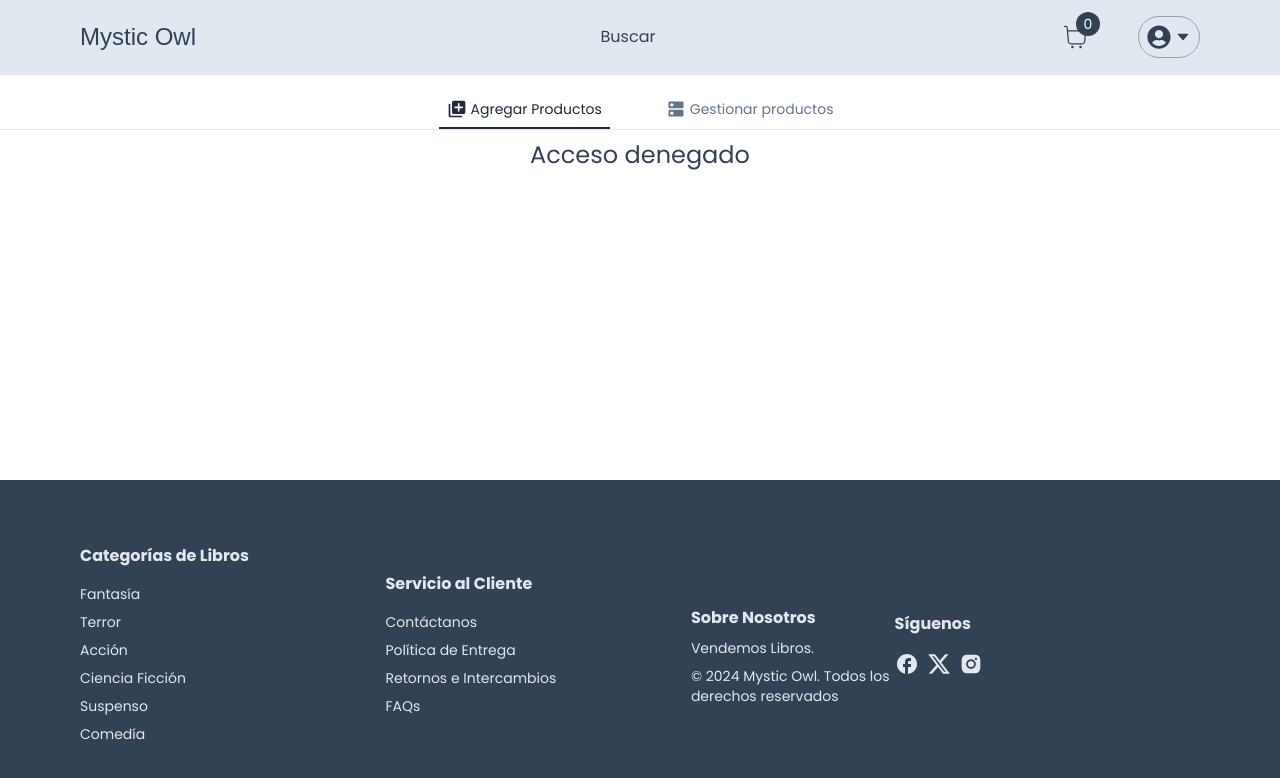
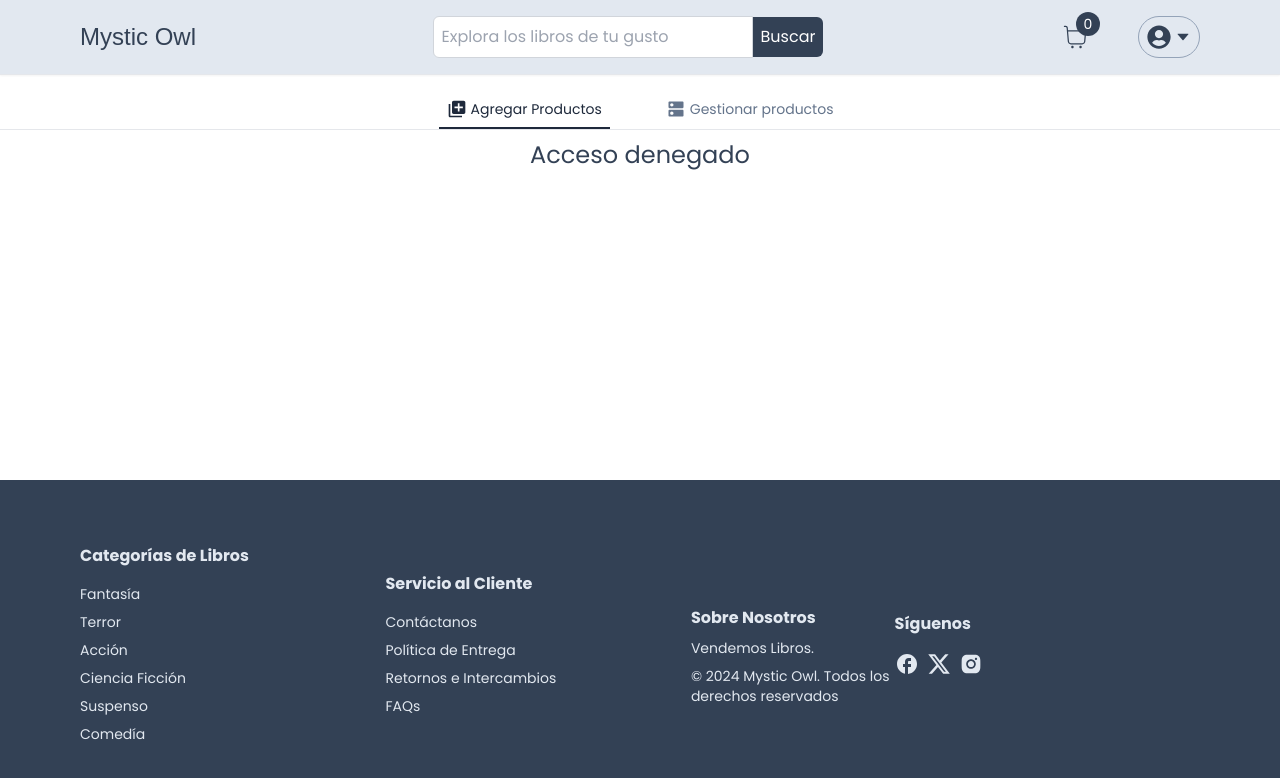
Before and after one commit to nyx08dreamer/book-store, a Next.js app: page /admin/add-products in a window 1280 px wide. Shown: the top 778 px of the page. Built offline with nearby package versions, Linux system fonts and the light colour scheme; no server answers; a web font is replaced by a local one.

Commit message:
Pestañas de categorías y barra de búsqueda, infuncionales xd

```diff
--- a/app/admin/add-products/AddProductForm.tsx
+++ b/app/admin/add-products/AddProductForm.tsx
@@ -7,10 +7,13 @@ import CustomCheckBox from "@/app/components/inputs/CustomCheckBox";
 import Input from "@/app/components/inputs/Input";
 import SelectColor from "@/app/components/inputs/SelectColor";
 import TextArea from "@/app/components/inputs/TextArea";
+import firebaseApp from "@/libs/firebase";
 import { categories } from "@/utils/Categories";
 import { colors } from "@/utils/Colors";
 import { useCallback, useEffect, useState } from "react";
 import { FieldValues, SubmitHandler, useForm } from "react-hook-form";
+import toast from "react-hot-toast";
+import { getStorage, ref, uploadBytes, uploadBytesResumable } from "firebase/storage";
 
 
 export type ImageType = {
@@ -59,6 +62,38 @@ const AddProductsForm = () => {
 
     const onSubmit: SubmitHandler<FieldValues> = async(data) => {
         console.log("Product Data", data);
+
+        setIsLoading(true)
+        let UploadedImages: UploadedImageType[] = []
+
+        if(!data.category){
+            setIsLoading(false)
+            return toast.error("La categoría no ha sido seleccionada")
+        }
+
+        if(!data.images || data.images.length === 0){
+            setIsLoading(false)
+            return toast.error("No se ha seleccionado una imagen")
+        }
+
+        const handleImageUploads = async () => {
+            toast("Creando producto, por favor espere");
+            try{
+                for(const item of data.images)
+                    if(item.image){
+                        const fileName = new Date().getTime() + '-' + item.image.name
+                        const storage = getStorage(firebaseApp)
+                        const storageRef = ref(storage, `products/${fileName}`);
+                        const uploadTask = uploadBytesResumable(storageRef, item.image);
+
+                        await new Promise<void>((resolve, reject) =>{
+
+                        })
+                    }
+            } catch (error) {
+
+            }
+        }
     }
 
     const category = watch("category");
--- /dev/null
+++ b/app/components/nav/Categories.tsx
@@ -0,0 +1,34 @@
+'use client'
+
+import { categories } from "@/utils/Categories";
+import Container from "../Container";
+import Category from "./Category";
+import { usePathname, useSearchParams } from "next/navigation";
+
+const Categories = () => {
+
+    const params = useSearchParams()
+    const category = params?.get('category')
+    const pathname = usePathname();
+
+    const isMainPage = pathname === "/"
+
+    if(!isMainPage) return null;
+
+    return (
+        <div className="bg-white">
+            <Container>
+                <div className="pt-4 flex flex-row items-center justify-between overflow-x-auto">
+                    {categories.map((item) =>(
+                        <Category
+                        key={item.label}
+                        label={item.label}
+                        icon={item.icon}
+                        selected={category === item.label || (category === null && item.label === "Todas")}
+                        />
+                    ))}
+                </div>
+            </Container>
+        </div>
+    );
+}
--- /dev/null
+++ b/app/components/nav/Category.tsx
@@ -0,0 +1,55 @@
+'use client'
+
+import { useSearchParams } from "next/dist/client/components/navigation";
+import { useRouter } from "next/navigation";
+import queryString from "query-string"
+import { useCallback } from "react";
+import { IconType } from "react-icons";
+
+interface CategoryProps{
+    label: string;
+    icon: IconType;
+    selected?: boolean;
+}
+
+const Category: React.FC<CategoryProps> = ({label, icon:Icon, selected})  => {
+
+    const router = useRouter()
+    const params = useSearchParams()
+
+    const handleClick = useCallback(() => {
+        if(label === "Todas"){
+            router.push('/')
+        }else{
+            let currentQuery = {};
+
+            if(params){
+                currentQuery = queryString.parse(params.toString())
+            }
+
+            const updatedQuery:any = {
+                ...currentQuery,
+                category: label
+            }
+
+            const url = queryString.stringifyUrl(
+                {
+                    url: '/',
+                    query: updatedQuery
+                },
+                {
+                    skipNull: true
+                }
+            )
+
+            router.push(url)
+        }
+    }, [label, params, router])
+
+    return <div onClick={handleClick}className={`flex items-center justify-center text-center gap-1 p-2 border-b-2 hover:text-slate-800 transition cursor-pointer ${selected ? 'border-b-slate-800 text-slate-800' : 'border-transparent text-slate-500'}`}>
+        <Icon size={20}/>
+        <div className="font-medium text-sm">{label}</div>
+    </div>
+}
+
+export default Category;
--- a/app/components/nav/NavBar.tsx
+++ b/app/components/nav/NavBar.tsx
@@ -4,6 +4,7 @@ import { Redressed } from "next/font/google";
 import CartCount from "./CartCount";
 import UserMenu from "./UserMenu";
 import { getCurrentUser } from "@/actions/getCurrentUser";
+import SearchBar from "./SearchBar";
 
 const redressed = Redressed({subsets: ['latin'], weight: ['400']});
 
@@ -34,7 +35,9 @@ const NavBar = async () => {
                         <Link href="/" className={`${redressed.className} font-bold text-2xl`}>
                         Mystic Owl
                         </Link>
-                        <div className="hidden md:block">Buscar</div>
+                        <div className="hidden md:block">
+                            <SearchBar/>
+                        </div>
                         <div className="
                         flex items-center gap-8 md:gap-12
                         ">
--- /dev/null
+++ b/app/components/nav/SearchBar.tsx
@@ -0,0 +1,50 @@
+'use client'
+
+import { useRouter } from "next/router";
+import queryString from "query-string";
+import { Field, FieldValues, useForm } from "react-hook-form";
+
+
+const SearchBar = () => {
+
+    const router = useRouter; //Con los parentesis en useRouter no se quejan los push pero no levanta el sistema
+
+    const {
+        register,
+        handleSubmit,
+        reset,
+        formState: {errors}
+
+    } = useForm<FieldValues> ({
+        defaultValues: {
+            searchTerm: ''
+        }
+    })
+
+    const onSubmit: SubmitHandler<FieldValues> = async (data) =>{
+        if(!data.searchTerm) return router.push('/')
+
+        const url = queryString.stringifyUrl({
+            url: '/',
+            query: {
+                searchTerm: data.searchTerm
+            }
+        }, {skipNull: true})
+
+        router.push(url)
+        reset()
+    }
+
+    return <div className="flex items-center">
+        <input
+        {...register("searchTerm")}
+        autoComplete="off"
+        type="text"
+        placeholder="Explora los libros de tu gusto"
+        className="p-2 border border-gray-300 rounded-l-md focus:outline-none focus:border-[0.5px] focus:border-slate-500 w-80"
+        />
+        <button onClick={handleSubmit(onSubmit)} className="bg-slate-700 hover:opacity-80 text-white p-2 rounded-r-md">Buscar</button>
+    </div>;
+}
+
+export default SearchBar;
--- a/package.json
+++ b/package.json
@@ -27,6 +27,7 @@
     "moment": "^2.30.1",
     "next": "14.2.4",
     "next-auth": "^4.24.7",
+    "query-string": "^9.0.0",
     "react": "^18",
     "react-dom": "^18",
     "react-dropzone": "^14.2.3",
```
Also changed, not shown: public/Las_pruebas.webp (added), 1 other file (tests, documents, lock files or other folders).
